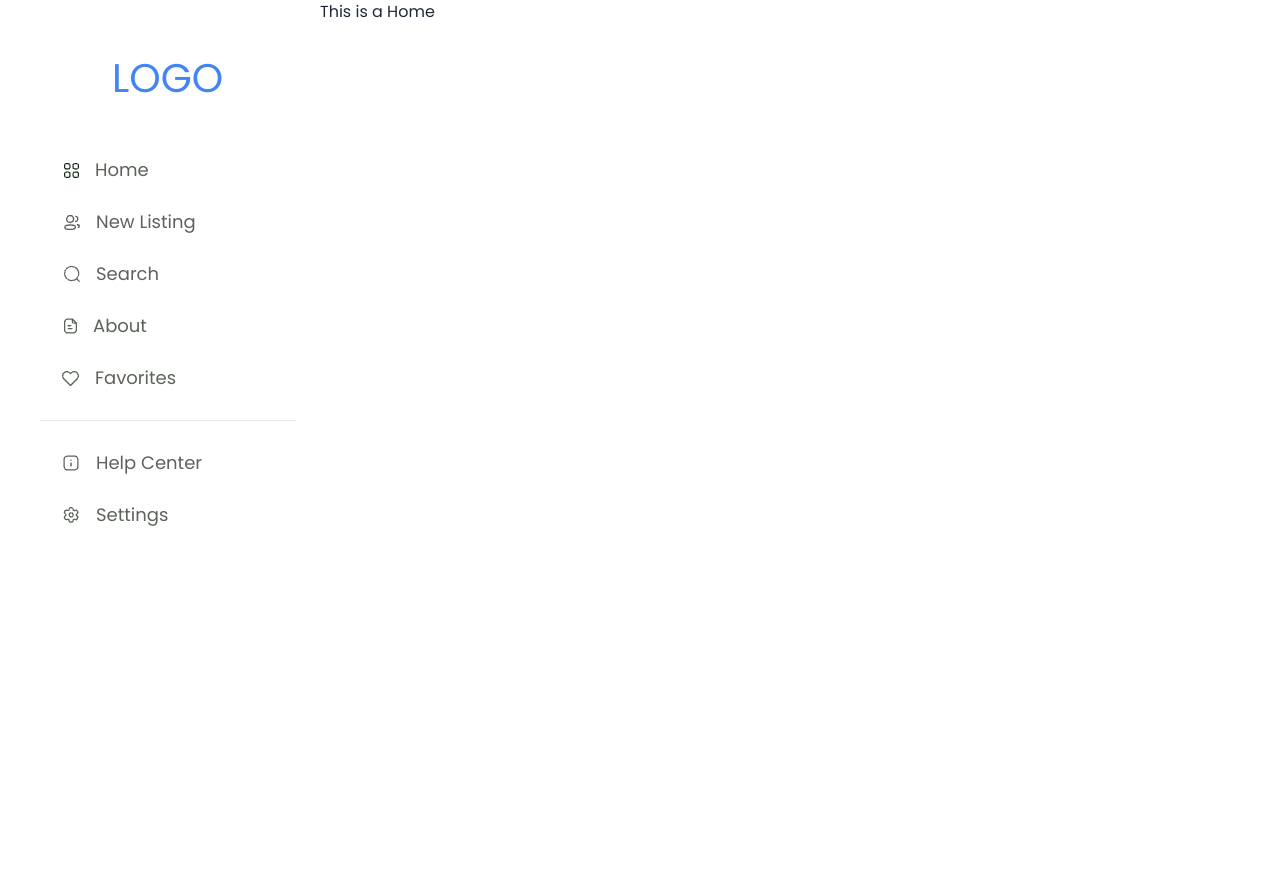
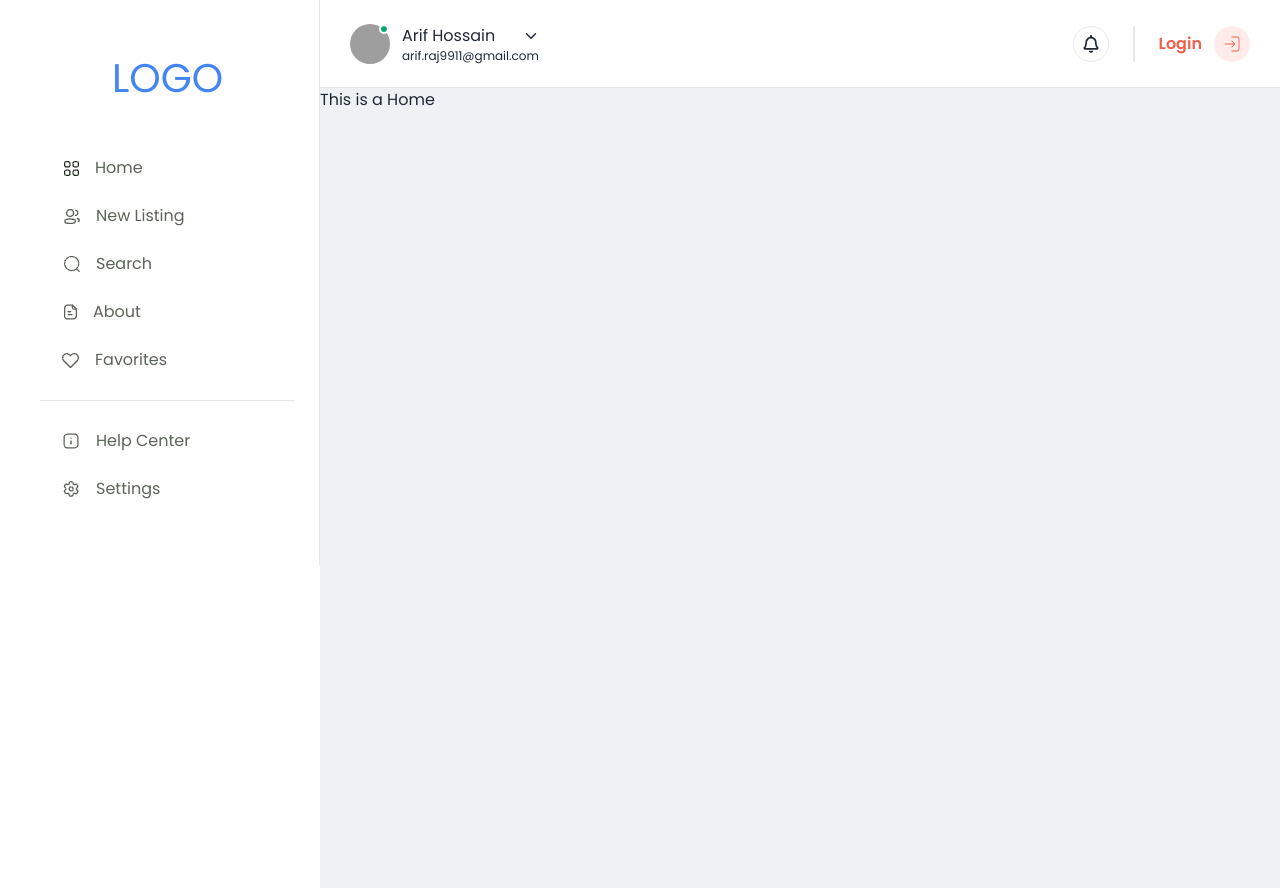
Before and after one commit to arifraj9911/doctor-therapist, a React (Vite) app: page / in a window 1280 px wide. Before the commit the page ends 800 px from the top, so only its background shows below. Built offline with nearby package versions, Linux system fonts and the light colour scheme; grey boxes are pictures that could not be loaded.

Commit message:
header top section added

```diff
--- a/src/components/Header/Header.jsx
+++ b/src/components/Header/Header.jsx
@@ -9,10 +9,10 @@ import settingsIcon from "../../assets/icons/Setting.png";
 
 const Header = () => {
   return (
-    <div className="py-12 ">
+    <div className="py-12 border-r">
       <h2 className="text-[40px] mb-10 pl-28 text-[#4285F3]">LOGO</h2>
       <ul className="flex flex-col   items-start text-[#5C635A]">
-        <li className="mb-2  w-full flex pl-16 py-2  hover:bg-[#D5E9FF] hover:text-black text-lg  text-left ">
+        <li className="mb-2  w-full flex pl-16 py-2  hover:bg-[#D5E9FF] hover:text-black text-[16px]  text-left ">
           <Link className="flex gap-x-4 items-center justify-center" to="">
             <span>
               {" "}
@@ -21,7 +21,7 @@ const Header = () => {
             <span>Home</span>
           </Link>
         </li>
-        <li className="mb-2  w-full flex pl-16 py-2  hover:bg-[#D5E9FF] hover:text-black  text-lg   text-left">
+        <li className="mb-2  w-full flex pl-16 py-2  hover:bg-[#D5E9FF] hover:text-black  text-[16px]   text-left">
           <Link className="flex gap-x-4 items-center justify-center" to="">
             <span>
               {" "}
@@ -30,7 +30,7 @@ const Header = () => {
             <span>New Listing</span>
           </Link>
         </li>
-        <li className="mb-2  w-full flex pl-16 py-2  hover:bg-[#D5E9FF] hover:text-black  text-lg  text-left">
+        <li className="mb-2  w-full flex pl-16 py-2  hover:bg-[#D5E9FF] hover:text-black  text-[16px]  text-left">
           <Link className="flex gap-x-4 items-center justify-center" to="">
             <span>
               {" "}
@@ -39,7 +39,7 @@ const Header = () => {
             <span>Search</span>
           </Link>
         </li>
-        <li className="mb-2  w-full flex pl-16 py-2  hover:bg-[#D5E9FF] hover:text-black  text-lg  text-left">
+        <li className="mb-2  w-full flex pl-16 py-2  hover:bg-[#D5E9FF] hover:text-black  text-[16px]  text-left">
           <Link className="flex gap-x-4 items-center justify-center" to="">
             <span>
               {" "}
@@ -48,7 +48,7 @@ const Header = () => {
             <span>About</span>
           </Link>
         </li>
-        <li className="-ml-[2px]  w-full flex pl-16 py-2  hover:bg-[#D5E9FF] hover:text-black text-lg   text-left">
+        <li className="-ml-[2px]  w-full flex pl-16 py-2  hover:bg-[#D5E9FF] hover:text-black text-[16px]   text-left">
           <Link className="flex gap-x-4 items-center justify-center" to="">
             <span>
               {" "}
@@ -58,7 +58,7 @@ const Header = () => {
           </Link>
         </li>
         <hr className="my-5 w-4/5 ml-10" />
-        <li className="mb-2 -ml-[2px]  w-full flex pl-16 py-2  hover:bg-[#D5E9FF] hover:text-black text-lg   text-left">
+        <li className="mb-2 -ml-[2px]  w-full flex pl-16 py-2  hover:bg-[#D5E9FF] hover:text-black text-[16px]   text-left">
           <Link className="flex gap-x-4 items-center justify-center" to="">
             <span>
               {" "}
@@ -67,7 +67,7 @@ const Header = () => {
             <span>Help Center</span>
           </Link>
         </li>
-        <li className="mb-2 -ml-[2px]  w-full flex pl-16 py-2  hover:bg-[#D5E9FF] hover:text-black text-lg   text-left">
+        <li className="mb-2 -ml-[2px]  w-full flex pl-16 py-2  hover:bg-[#D5E9FF] hover:text-black text-[16px]   text-left">
           <Link className="flex gap-x-4 items-center justify-center" to="">
             <span>
               {" "}
--- /dev/null
+++ b/src/components/HeaderTop/HeaderTop.jsx
@@ -0,0 +1,38 @@
+import { CiLogin } from "react-icons/ci";
+import { FaRegBell } from "react-icons/fa";
+import { IoIosArrowDown } from "react-icons/io";
+
+const HeaderTop = () => {
+  return (
+    <div className="h-[88px] flex items-center border-b">
+      <div className="flex justify-between w-full items-center px-[30px]">
+        {/* login info  */}
+        <div className="flex gap-3 items-center">
+          <div className="avatar online">
+            <div className="w-10 rounded-full">
+              <img src="https://img.daisyui.com/images/stock/photo-1534528741775-53994a69daeb.webp" />
+            </div>
+          </div>
+          <div>
+            <h4 className="text-[16px] flex items-center  justify-between">
+              Arif Hossain
+              <IoIosArrowDown />
+            </h4>
+            <p className="text-xs">arif.raj9911@gmail.com</p>
+          </div>
+        </div>
+
+        {/*login options  */}
+        <div className="flex items-center">
+          <FaRegBell className="mr-6 text-4xl rounded-full p-2 border border-[#E7E7E7]" />
+          <button className="flex border-l-2 pl-6 font-semibold items-center text-[16px] text-[#F15E4A] gap-x-3">
+            Login
+            <CiLogin className="text-4xl text-[#F15E4A] font-bold bg-[#FFECEA] rounded-full p-2" />
+          </button>
+        </div>
+      </div>
+    </div>
+  );
+};
+
+export default HeaderTop;
--- a/src/components/Home/Home.jsx
+++ b/src/components/Home/Home.jsx
@@ -2,7 +2,7 @@
 
 const Home = () => {
     return (
-        <div>
+        <div className="bg-[#EEF2F5] min-h-screen">
             <h2>This is a Home</h2>
         </div>
     );
--- a/src/layout/Main.jsx
+++ b/src/layout/Main.jsx
@@ -1,5 +1,6 @@
 import { Outlet } from "react-router-dom";
 import Header from "../components/Header/Header";
+import HeaderTop from "../components/HeaderTop/HeaderTop";
 
 const Main = () => {
   return (
@@ -8,6 +9,7 @@ const Main = () => {
         <Header></Header>
       </div>
       <div className="flex-1">
+        <HeaderTop></HeaderTop>
         <Outlet></Outlet>
       </div>
     </div>
```
